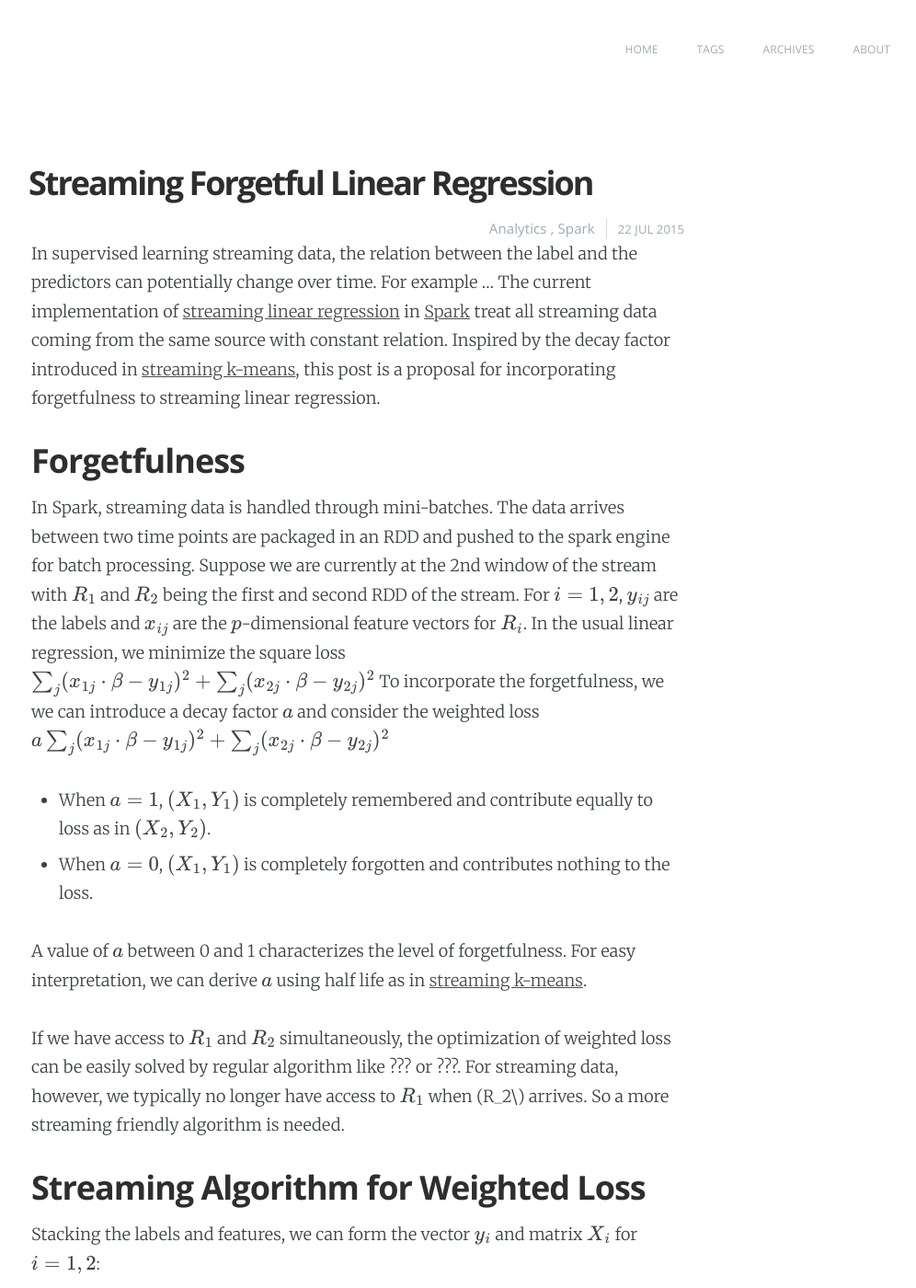
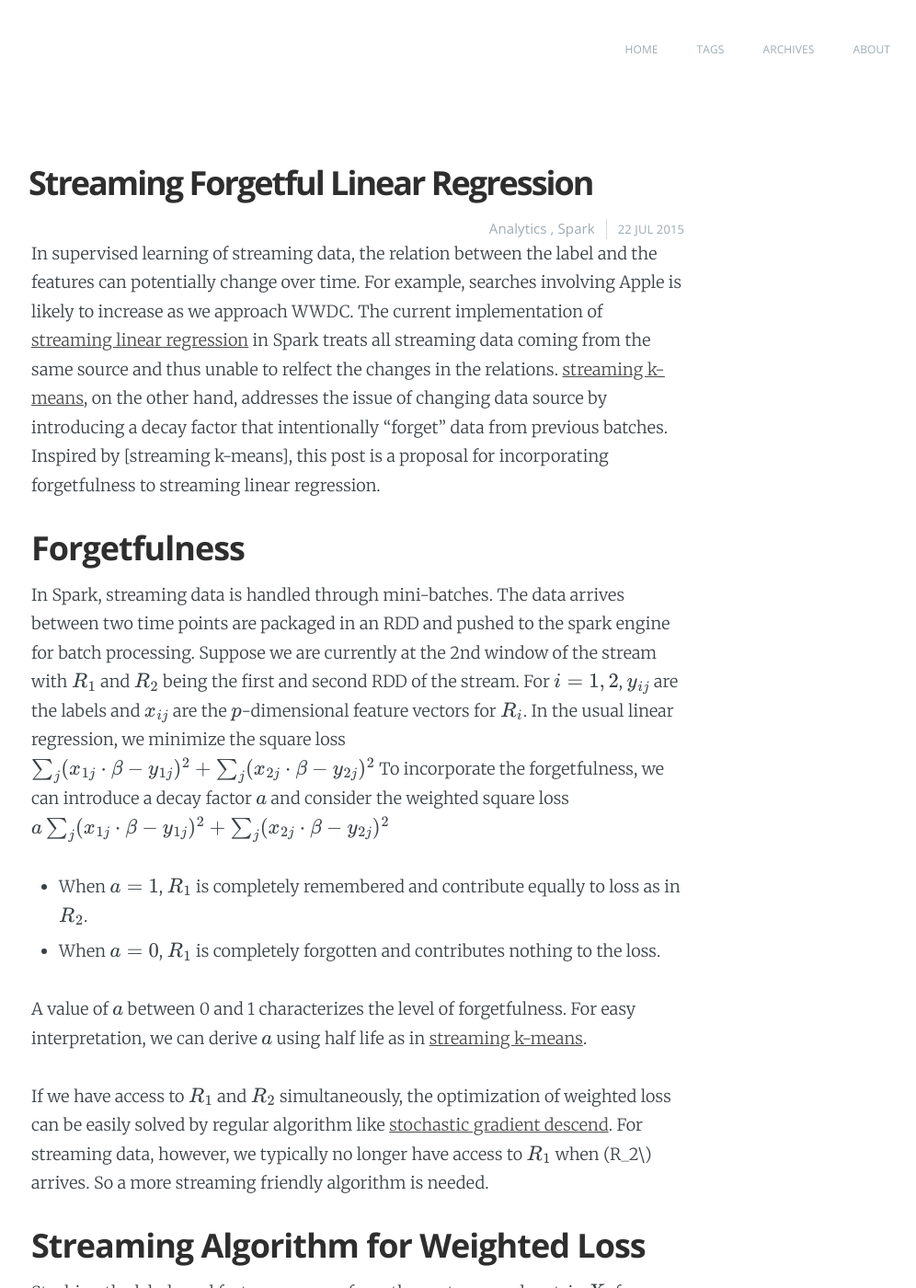
Before and after one commit to rotationsymmetry/rotationsymmetry.github.io, a Jekyll site: the page built from _posts/2015-07-22-streaming-forgetful-linear-regression.md, in a window 1280 px wide and 1400 px high. Shown: the whole window at 92% size, without its empty margins (251-1247 px from the left). Built offline with Jekyll 4.4.1, drawn with Linux system fonts in a browser that asks for light colours; Markdown is read by kramdown in place of the engine named in the settings; formulas are drawn with MathJax 3; comment, search, counter and statistics services are not loaded; some of the changed text lies outside the part shown.

Commit message:
Update 2015-07-22-streaming-forgetful-linear-regression.md

```diff
--- a/_posts/2015-07-22-streaming-forgetful-linear-regression.md
+++ b/_posts/2015-07-22-streaming-forgetful-linear-regression.md
@@ -3,21 +3,20 @@
 tags: [analytics, spark]
 ---
 
-In supervised learning streaming data, the relation between the label and the predictors can potentially change over time. For example ... The current implementation of [streaming linear regression]() in [Spark]() treat all streaming data coming from the same source with constant relation. Inspired by the decay factor introduced in [streaming k-means](https://databricks.com/blog/2015/01/28/introducing-streaming-k-means-in-spark-1-2.html), this post is a proposal for incorporating forgetfulness to streaming linear regression.
+In supervised learning of streaming data, the relation between the label and the features can potentially change over time. For example, searches involving Apple is likely to increase as we approach WWDC. The current implementation of [streaming linear regression](https://spark.apache.org/docs/latest/api/scala/index.html#org.apache.spark.mllib.regression.StreamingLinearRegressionWithSGD) in Spark treats all streaming data coming from the same source and thus unable to relfect the changes in the relations. [streaming k-means](https://databricks.com/blog/2015/01/28/introducing-streaming-k-means-in-spark-1-2.html), on the other hand,  addresses the issue of changing data source by introducing a decay factor that intentionally "forget" data from previous batches. Inspired by  [streaming k-means], this post is a proposal for incorporating forgetfulness to streaming linear regression.
 
 ## Forgetfulness
 In Spark, streaming data is handled through mini-batches. The data arrives between two time points are packaged in an RDD and pushed to the spark engine for batch processing. Suppose we are currently at the 2nd window of the stream with \\(R_1\\) and \\(R_2\\) being the first and second RDD of the stream. For \\(i=1 ,2\\), \\(y_{ij}\\) are the labels and \\(x_{ij} \\) are the \\(p\\)-dimensional feature vectors for \\(R_i\\). In the usual linear regression, we minimize the square loss
 $$\sum_j (x_{1j}\cdot \beta-y_{1j})^2+\sum_j (x_{2j}\cdot \beta-y_{2j})^2$$
-To incorporate the forgetfulness, we we can introduce a decay factor \\(a\\) and consider the weighted loss
+To incorporate the forgetfulness, we can introduce a decay factor \\(a\\) and consider the weighted square loss
 $$a\sum_j (x_{1j}\cdot \beta-y_{1j})^2+\sum_j (x_{2j}\cdot \beta-y_{2j})^2$$
 
-* When \\(a=1\\), \\( (X_1, Y_1)\\) is completely remembered and contribute equally to loss as in \\( (X_2, Y_2)\\).
-* When \\(a=0\\), \\( (X_1, Y_1)\\) is completely forgotten and contributes nothing to the loss.
+* When \\(a=1\\), \\( R_1\\) is completely remembered and contribute equally to loss as in \\( R_2\\).
+* When \\(a=0\\), \\( R_1\\) is completely forgotten and contributes nothing to the loss.
 
 A value of \\(a\\) between 0 and 1 characterizes the level of forgetfulness. For easy interpretation, we can derive \\(a\\) using half life as in [streaming k-means](https://databricks.com/blog/2015/01/28/introducing-streaming-k-means-in-spark-1-2.html).
 
-If we have access to \\(R_1\\) and \\(R_2\\)  simultaneously, the optimization of weighted loss can be easily solved by regular algorithm like ??? or ???. For streaming data,  however, we typically no longer have access to \\(R_1\\) when (R_2\\) arrives. So a more streaming friendly algorithm is needed.
-
+If we have access to \\(R_1\\) and \\(R_2\\)  simultaneously, the optimization of weighted loss can be easily solved by regular algorithm like [stochastic gradient descend](https://spark.apache.org/docs/latest/api/scala/index.html#org.apache.spark.mllib.regression.LinearRegressionWithSGD). For streaming data,  however, we typically no longer have access to \\(R_1\\) when (R_2\\) arrives. So a more streaming friendly algorithm is needed.
 
 ## Streaming Algorithm for Weighted Loss
 Stacking the labels and features, we can form the vector \\(y_i \\) and matrix \\(X_i\\) for \\(i=1,2\\):
@@ -44,20 +43,22 @@
 
 
 
-## Computation Complexity
+## Complexity in Time and Space
 
-At time point \\(i\\), the RDD \\(R_i\\) has \\(n_i\\) records and the feature vectors are of dimension \\(p\\). We have \\(k\\) executioners and we perform \\(q\\) iteration for the gradient descend. The following are the algorithm and computation complexity.
+At time point \\(i\\), the RDD \\(R_i\\) has \\(n_i\\) records and the feature vectors are of dimension \\(p\\). We have \\(k\\) executioners and we perform \\(q\\) iteration for the gradient descend. The matrix \\(XX\\) and vector \\(XY\\) persist the weighted sum of \\(X_j^tX_j\\) and \\(X_j^ty_j\\) from previous time points.
+
+The following are the algorithm and time complexity.
 
 Steps | Time Complexity
 ------|----------------
-Process \\(R_i\\) in one pass to get \\(X_i^tX_i\\) and  \\(X_i^ty_i\\)  | \\(O(p^2\cdot n / k)\\)
-Set \\(curXX=a \cdot curXX+X_i^tX_i\\) | \\(O(p^2 )\\)
-Set \\(curXY=a \cdot curXY+X_i^ty_i\\) | \\(O(p)\\)
+Process \\(R_i\\) in one pass to get \\(X_i^tX_i\\) and  \\(X_i^ty_i\\)  | \\(O(p^2\cdot n_i / k)\\)
+Set \\(XX=a \cdot XX+X_i^tX_i\\) | \\(O(p^2 )\\)
+Set \\(XY=a \cdot XY+X_i^ty_i\\) | \\(O(p)\\)
 Use gradient descend to find \\(\beta\\) | \\(O(p^2\cdot q)\\)
 
-If
+\\(p\\) is much less than \\(n_i\\) in general. So the time complexity of algorithm is expected to scale linearly with the size of the RDD.
 
-
+The space complexity is constant in \\(O(p^2)\\).
 
 ## Proposed Public API
 We will introduce two public classes to implement the streaming forgetful linear regression.
```
